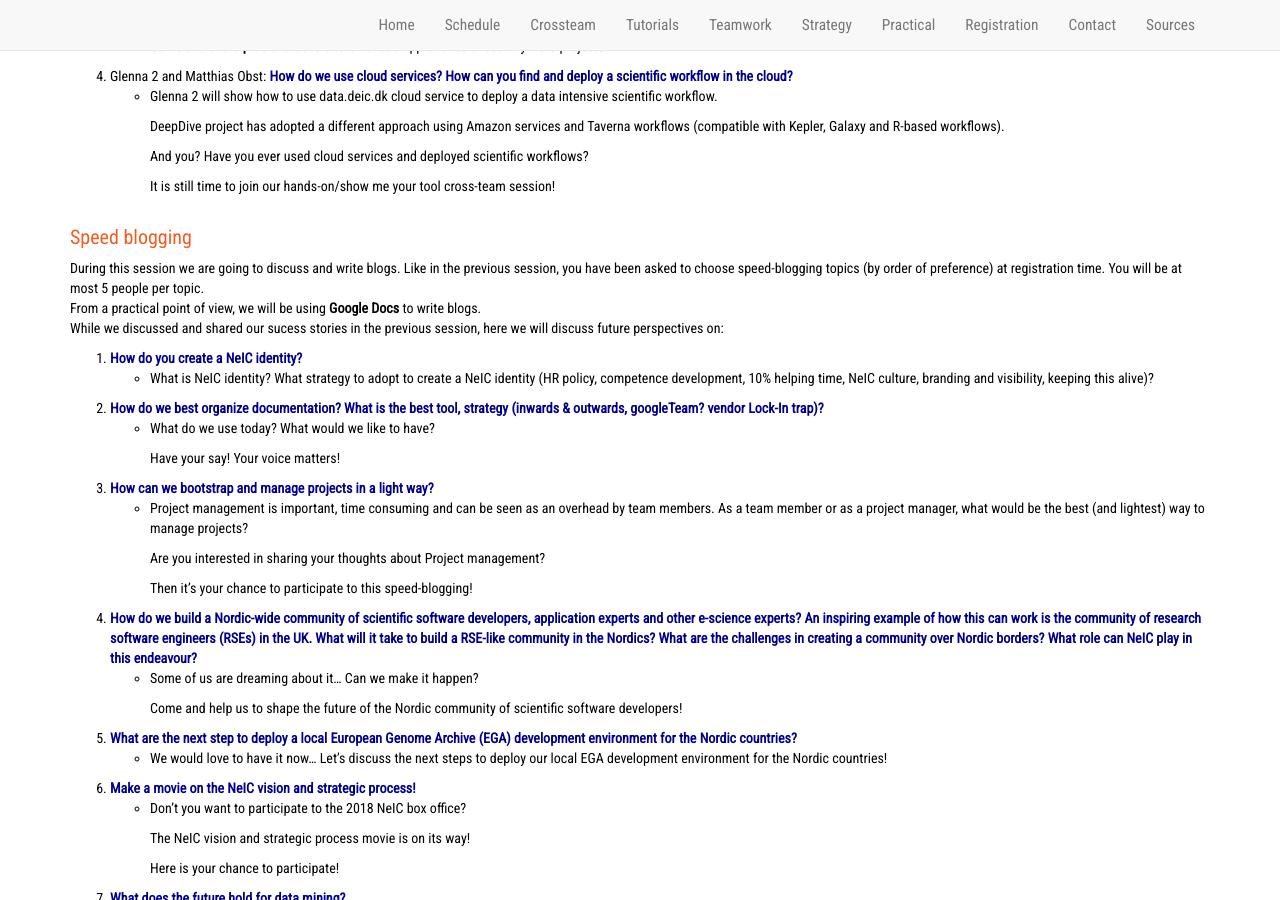
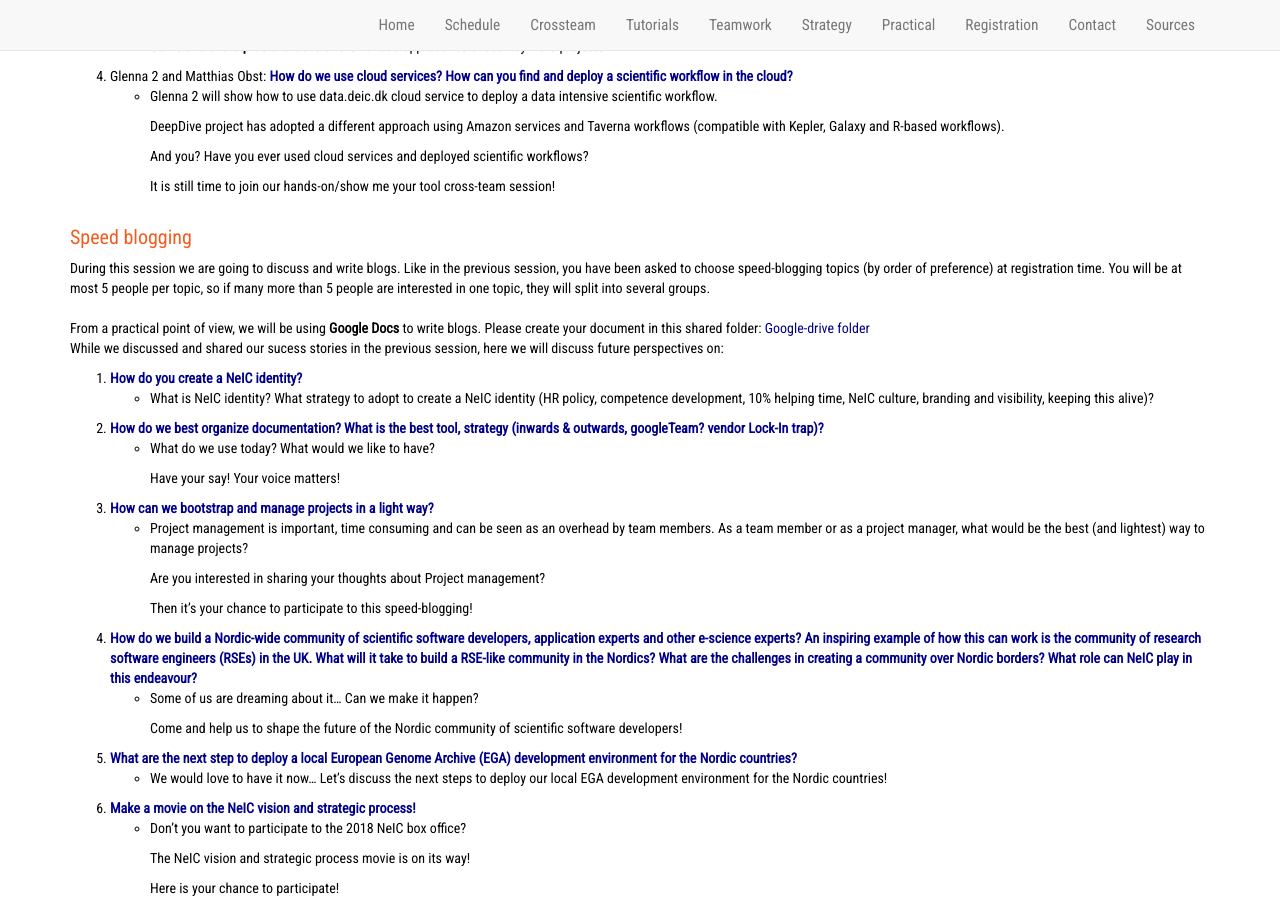
Before and after one commit to neicnordic/ahm18.neic.nordforsk.org, a Jekyll site: the page built from crossteam.md, in a window 1280 px wide and 900 px high, scrolled down 1010 px. Built offline with Jekyll 4.4.1, drawn with Linux system fonts in a browser that asks for light colours; nearby versions of some CDN libraries.

Commit message:
Included link to shared google folder for speedblogging.

```diff
--- a/_includes/crossteams.html
+++ b/_includes/crossteams.html
@@ -65,10 +65,10 @@
     <div class="col-lg-12">
 	<h3>Speed blogging</h3>
 
-     During this session we are going to discuss and write blogs. Like in the previous session, you have been asked to choose speed-blogging topics (by order of preference) at registration time. You will be at most 5 people per topic.
+     During this session we are going to discuss and write blogs. Like in the previous session, you have been asked to choose speed-blogging topics (by order of preference) at registration time. You will be at most 5 people per topic, so if many more than 5 people are interested in one topic, they will split into several groups. <br>
+      <br>
 
-      <br>
-      From a practical point of view, we will be using <b>Google Docs</b> to write blogs.
+      From a practical point of view, we will be using <b>Google Docs</b> to write blogs. Please create your document in this shared folder: <a href="https://drive.google.com/drive/folders/1vQuIX2aa27h-GrPHY7MGIW1pQBDV7Kef">Google-drive folder</a>
       <br>
      While we discussed and shared our sucess stories in the previous session, here we will discuss future perspectives on:
 	 <p>
```
